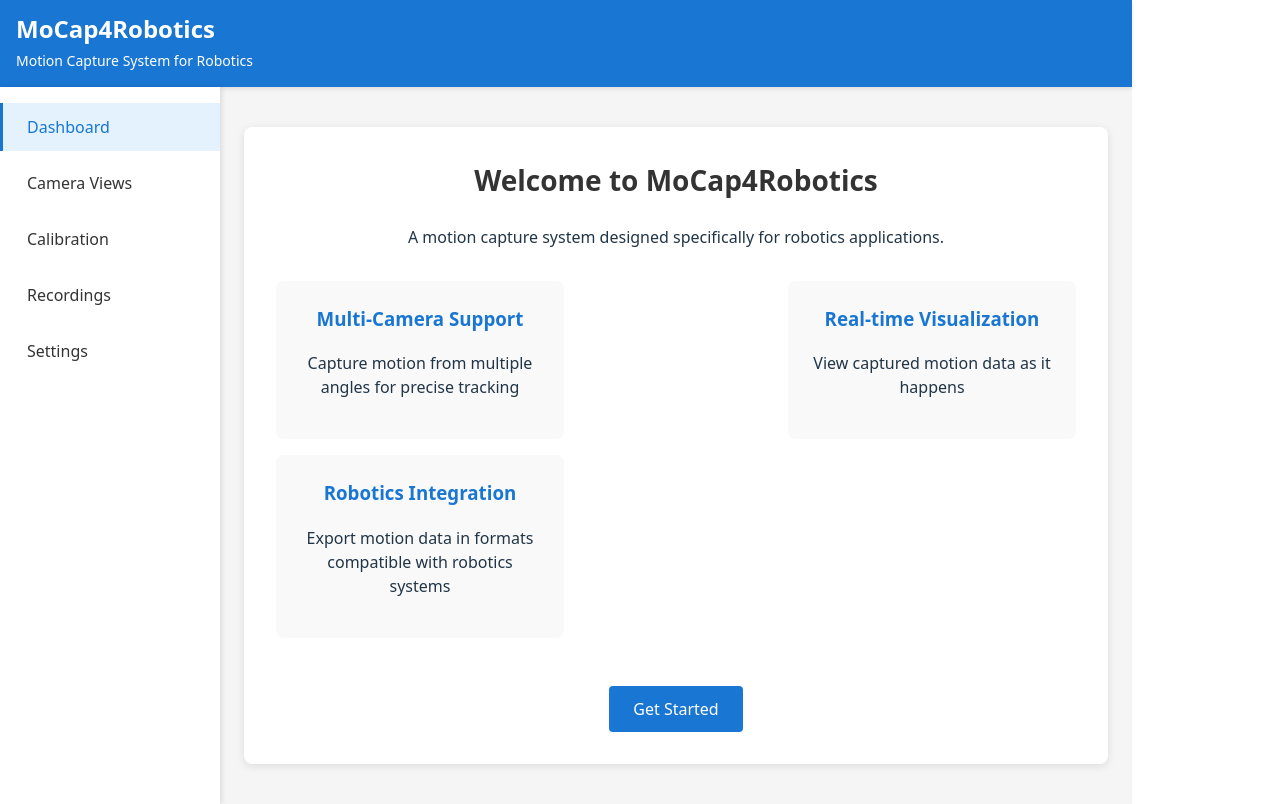
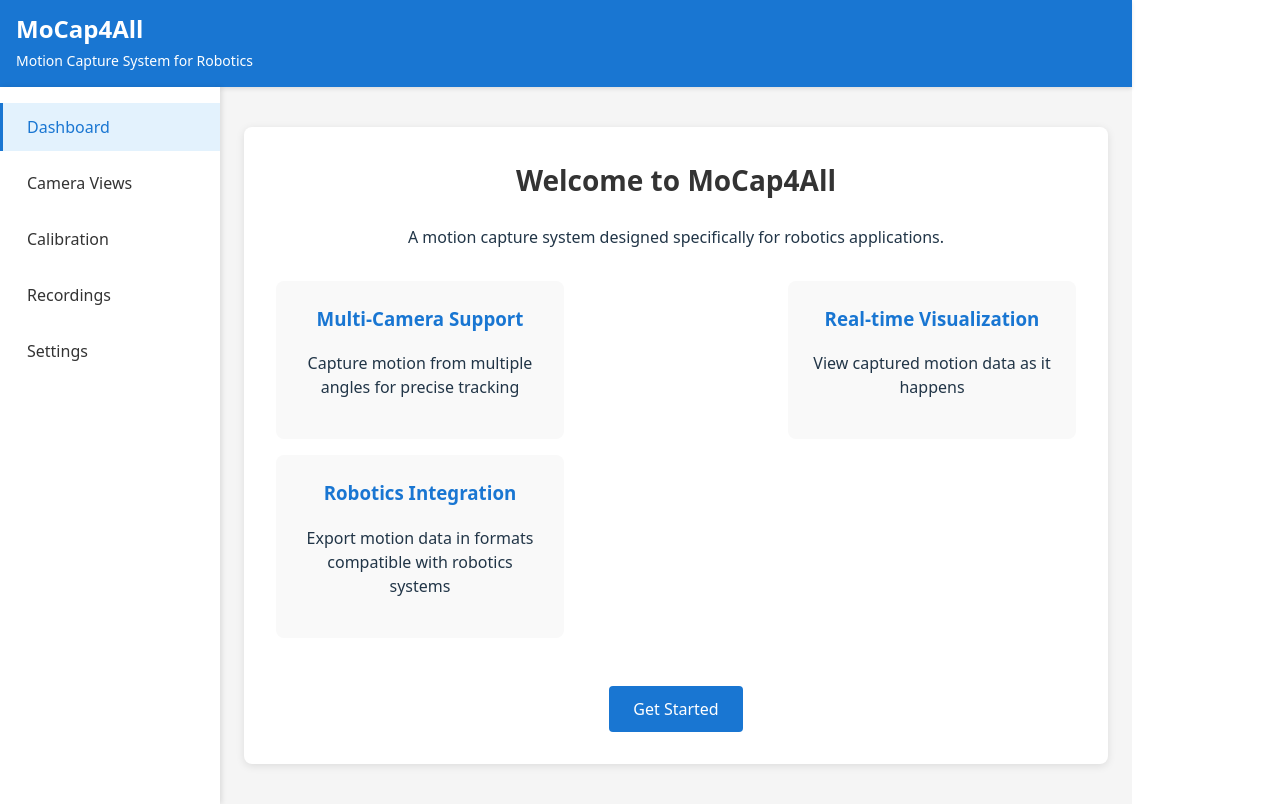
Before and after one commit to mariobo8/MoCap4All, a React (Vite) app in the folder frontend/: page / in a window 1280 px wide. Built offline with nearby package versions, Linux system fonts and the light colour scheme.

Commit message:
changed name

```diff
--- a/frontend/src/App.jsx
+++ b/frontend/src/App.jsx
@@ -35,7 +35,7 @@ function App() {
       default:
         return (
           <div className="welcome-container">
-            <h2>Welcome to MoCap4Robotics</h2>
+            <h2>Welcome to MoCap4All</h2>
             <p>A motion capture system designed specifically for robotics applications.</p>
             <div className="feature-list">
               <div className="feature-item">
@@ -65,7 +65,7 @@ function App() {
   return (
     <div className="app-container">
       <header className="app-header">
-        <h1>MoCap4Robotics</h1>
+        <h1>MoCap4All</h1>
         <p>Motion Capture System for Robotics</p>
       </header>
 
```
Also changed, not shown: 2 other files (tests, documents, lock files or other folders).
